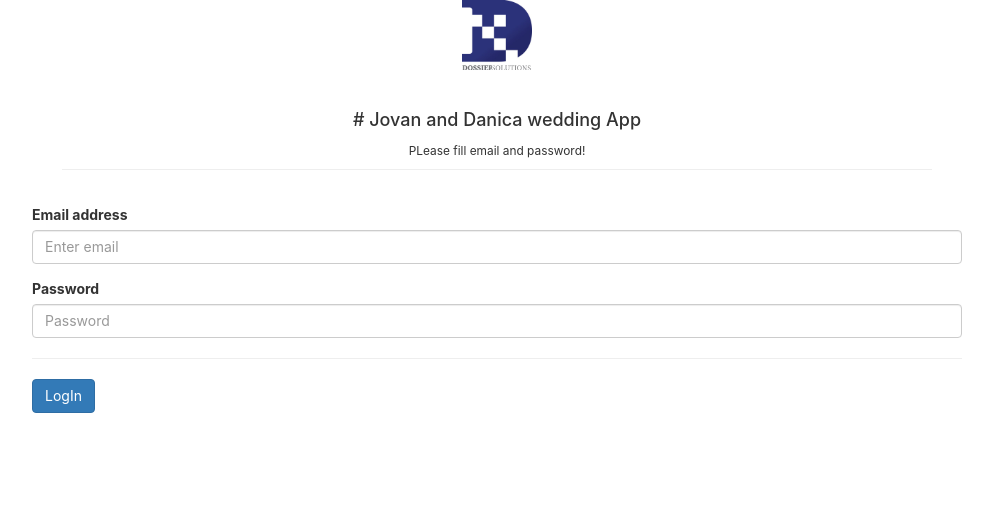
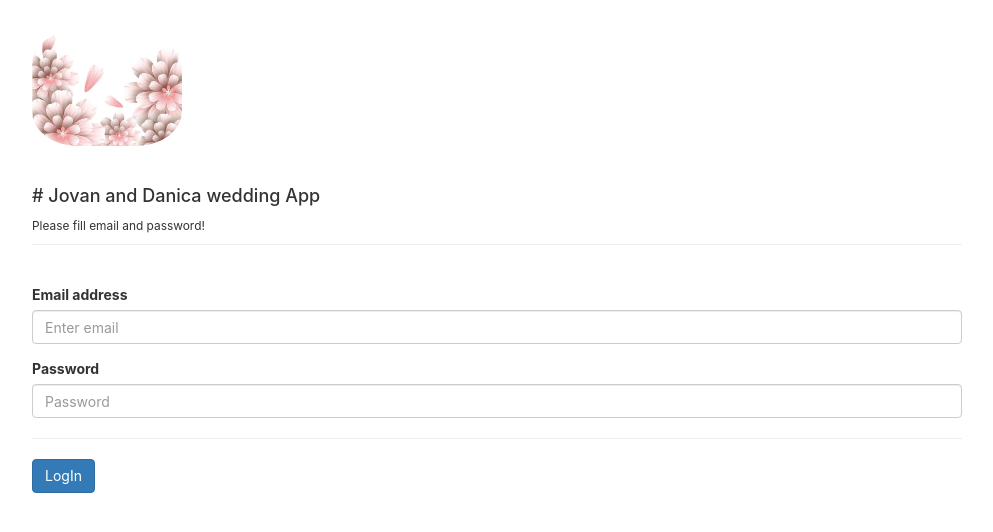
Before and after one commit to jovanmil/wedding-front, a React (Create React App) app: page / in a window 1280 px wide. Shown: the top 532 px of the page, without its empty margins (143-1136 px from the left). Built offline with nearby package versions, Linux system fonts and the light colour scheme.

Commit message:
Some stylings

```diff
--- a/src/forms/LoginForm.js
+++ b/src/forms/LoginForm.js
@@ -1,5 +1,5 @@
 import React, {Component} from "react";
-import logo from "../media/images/dossier-logo.jpg";
+import logo from "../media/images/logo.jpg";
 import Form from "react-bootstrap/Form";
 import Button from "react-bootstrap/Button";
 
@@ -7,9 +7,25 @@ class LoginForm extends Component {
 
     col_md_12 = {
         display: "flex",
-        textAlign: "center",
-        alignItems: "center",
-        marginBottom: "15px",
+        textAlign: "left",
+        marginBottom: "20px",
+        marginTop: "20px",
+        paddingRight: "0px",
+        paddingLeft: "0px"
+    };
+
+    col_md_12_extended = {
+        paddingRight: "0px",
+        paddingLeft: "0px"
+    };
+
+    buttonStyle = {
+        marginBottom: "20px"
+    };
+
+    rounded = {
+        marginTop: "10px",
+        borderRadius: "30%",
     };
 
     render() {
@@ -25,11 +41,11 @@ class LoginForm extends Component {
         return (
             <div>
                 <div className="col-md-12" style={this.col_md_12}>
-                    <div className="col-md-12">
-                        <img className="rounded" width="70px" style={this.rounded} src={logo} alt="dossier"/>
+                    <div className="col-md-12" style={this.col_md_12_extended}>
+                        <img className="rounded" width="150px" style={this.rounded} src={logo} alt="dossier"/>
                         <div className="page-header">
                             <h4># Jovan and Danica wedding App</h4>
-                            <small>PLease fill email and password!</small>
+                            <small>Please fill email and password!</small>
                         </div>
                     </div>
                 </div>
@@ -46,7 +62,8 @@ class LoginForm extends Component {
                                       placeholder="Password"/>
                     </Form.Group>
                     <hr/>
-                    <Button onClick={click} onKeyPress={keyPress} variant="primary" type="button">
+                    <Button style={this.buttonStyle} onClick={click} onKeyPress={keyPress} variant="primary"
+                            type="button">
                         LogIn
                     </Button>
                 </Form>
--- a/src/main/Home.js
+++ b/src/main/Home.js
@@ -9,8 +9,7 @@ class Home extends Component {
 
     col_md_12 = {
         alignItems: "center",
-        textAlign: "center",
-        color: "red"
+        textAlign: "center"
     };
 
     constructor(props) {
```
Also changed, not shown: src/media/images/logo.jpg (added).
